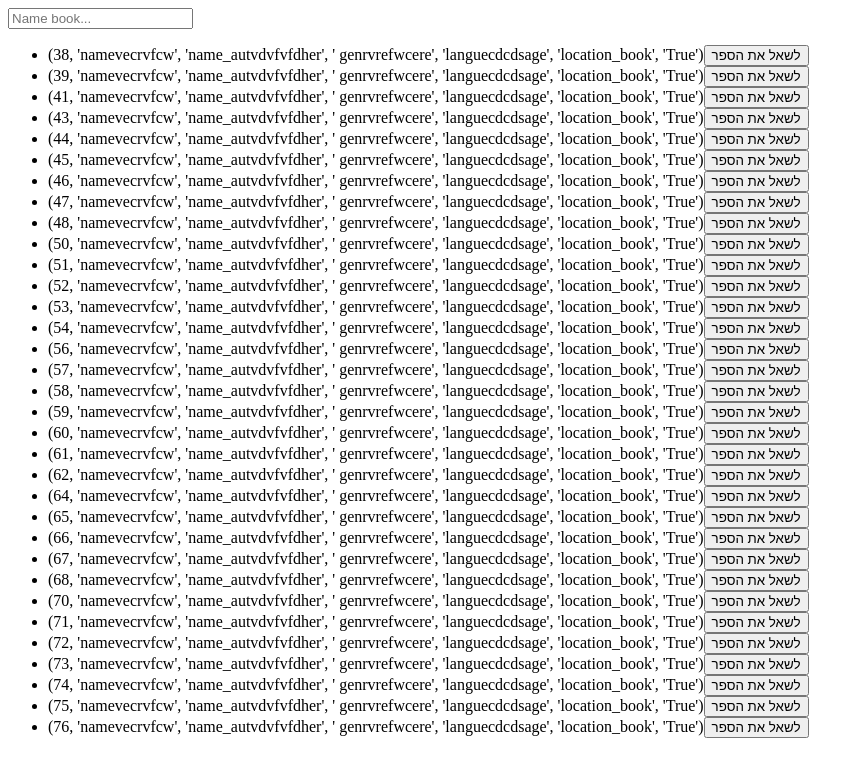
After one commit to NoamAnisfeld/Library-System, a Flask app: page /take_book in a window 1280 px wide. The commit adds this page. Shown: the top 777 px of the page, without its empty margins (0-864 px from the left). Run offline with Flask 2, Linux system fonts and the light colour scheme; data comes from the database, SQL or seed files in the repository; both versions use the stored data as it was after the commit.

Commit message:
add the option to take a book with search the book

```diff
--- a/Class_db.py
+++ b/Class_db.py
@@ -41,6 +41,25 @@ class Class_db:
         # close the conaction.
         conn.close()
         connection.close()
+
+    def change_a_column_in_a_row(self, table_name, column_name, new_value, id):
+        # open the conaction.
+        connection = sqlite3.connect("library_mego.db")
+        conn = connection.cursor()
+        # the command to change.
+        conn.execute(f"UPDATE {table_name} SET {column_name} = ? WHERE id = ?",(new_value, id) )
+        # get bake if is seccs.
+        if conn.rowcount > 0:
+            # save the changes
+            connection.commit()
+            # close the conaction.
+            conn.close()
+            connection.close()
+            return True
+        # close the conaction.
+        conn.close()
+        connection.close()
+        return False
 
 
     # to show the all database.
@@ -130,6 +149,6 @@ if __name__ == "__main__":
     # to create the table
     # create_tabel()
     db = Class_db()
-    db.add_book((("name_book", "name_auther"," genre","language", "location_book","True")))
+    db.add_book((("namevecrvfcw", "name_autvdvfvfdher"," genrvrefwcere","languecdcdsage", "location_book","True")))
     for item in db.show_entire_table("books"):
         print(item)
--- a/page.py
+++ b/page.py
@@ -1,4 +1,4 @@
-from flask import Flask, redirect, url_for, render_template, request, flash
+from flask import Flask, redirect, url_for, render_template, request, flash , jsonify
 import Class_db
 
 app = Flask(__name__)
@@ -34,6 +34,24 @@ def show_books():
     information = db.show_entire_table("books")
     return render_template("show db.html", information=information)
 
+@app.route("/take_book",methods=['POST', 'GET'])
+def take_book():
+    information = db.show_entire_table("books")
+    print(information)
+    if request.method == 'POST':
+        index_book_take = int(request.form['data'])
+        id_of_the_book = information[index_book_take][0]
+        change_the_db = db.change_a_column_in_a_row("books","accompanied","False",id_of_the_book)
+        print(change_the_db)
+        # return the function book_adds that show the book.
+        if change_the_db:
+            return jsonify({"data": "true","id":id_of_the_book,"index":information[index_book_take]})
+        else:
+            return jsonify({"data": "false"})
+
+    else:
+        return render_template("take_book.html", books=information)
+
 
 @app.route("/search_book", methods=['POST', 'GET'])
 # route search button and search field
--- /dev/null
+++ b/static/javascript/take_book.js
@@ -0,0 +1,54 @@
+let inputBook = document.getElementById("input_book");
+// The list of all object of the boooks
+let listBooks = document.querySelectorAll(".book");
+// Show only the books that not borrowed.
+listBooks.forEach((book) => {
+  if (book.getAttribute("borrowed") == "True") {
+    // To show.
+    book.style.display = "list-item";
+  } else {
+    // To not show
+    book.style.display = "none";
+  }
+});
+// Add a fonction to the input to chack books.
+inputBook.addEventListener("input", () => {
+  const text = inputBook.value.toLowerCase();
+  listBooks.forEach((book) => {
+    const bookTitle = book.textContent.toLowerCase();
+    if (bookTitle.includes(text) && book.getAttribute("borrowed") == "True") {
+      // To show.
+      book.style.display = "list-item";
+    } else {
+      // To not show.
+      book.style.display = "none";
+    }
+  });
+});
+
+// Add the click on the button that send information to the server.
+let listButtonsBooks = document.querySelectorAll(".book > button");
+for (let i = 0; i < listButtonsBooks.length; i++) {
+  const element = listButtonsBooks[i];
+  element.addEventListener("click", () => {
+    sendDateToTheServer(i, "/take_book");
+  });
+}
+
+function sendDateToTheServer(data, action) {
+  const xhr = new XMLHttpRequest();
+  xhr.open("POST", action, true);
+  xhr.setRequestHeader("Content-Type", "application/x-www-form-urlencoded");
+  // Send the POST request with the data
+  xhr.send("data=" + encodeURIComponent(data));
+  xhr.onreadystatechange = function () {
+    if (xhr.readyState === 4 && xhr.status === 200) {
+      // Handle the response from the server
+      const response = JSON.parse(xhr.responseText);
+      console.log(response);
+      if (response["data"] == "true") {
+        window.location.href = "/show_books";
+      }
+    }
+  };
+}
--- a/templates/show db.html
+++ b/templates/show db.html
@@ -16,7 +16,7 @@
   </head>
   <body>
     {% for i in information %}
-        <p>{{i}}</p>
+      <p>{{i}}</p>
     {% endfor %}
   </body>
 </html>
--- /dev/null
+++ b/templates/take_book.html
@@ -0,0 +1,24 @@
+<!DOCTYPE html>
+<html lang="en">
+  <head>
+    <meta charset="UTF-8" />
+    <meta name="viewport" content="width=device-width, initial-scale=1.0" />
+    <title>Document</title>
+  </head>
+  <body>
+      <label for="book_take"></label>
+      <input
+        id="input_book"
+        type="text"
+        placeholder="Name book..."
+        name="book_take"
+      />
+
+    <ul>
+      {% for i in range(books|length) %}
+      <li numberBook="{{i}}" borrowed="{{books[i][-1]}}" class="book">{{ books[i] }}<button numberBook="{{i}}">לשאל את הספר</button></li>
+       {% endfor %}
+    </ul>
+    <script src="{{url_for('static', filename='javascript/take_book.js')}}"></script>
+  </body>
+</html>
```
Also changed, not shown: templates/add_books_page.html (+6 -11 lines), templates/library.html (+8 -6 lines), templates/search_book.html (+8 -3 lines), library_mego.db.
